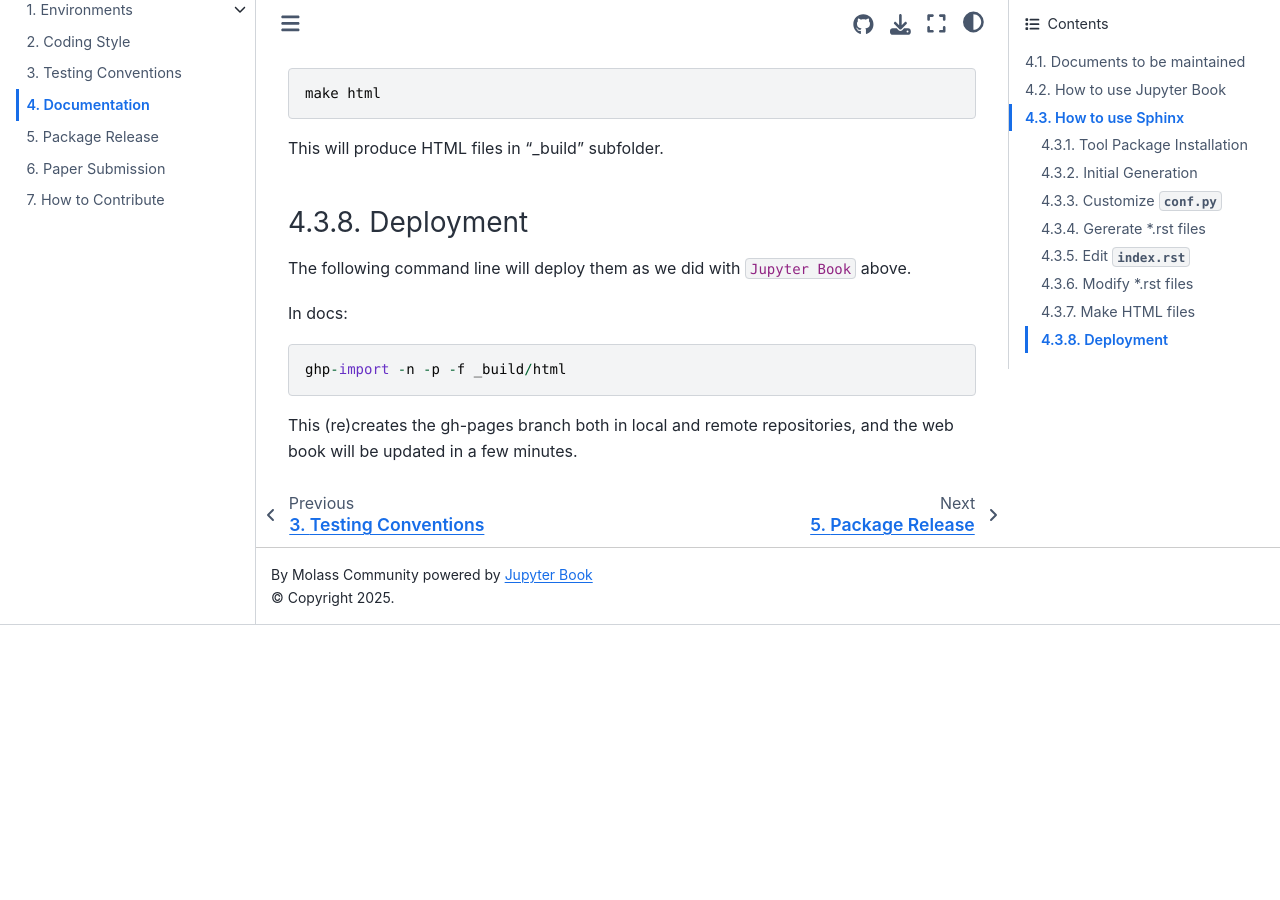
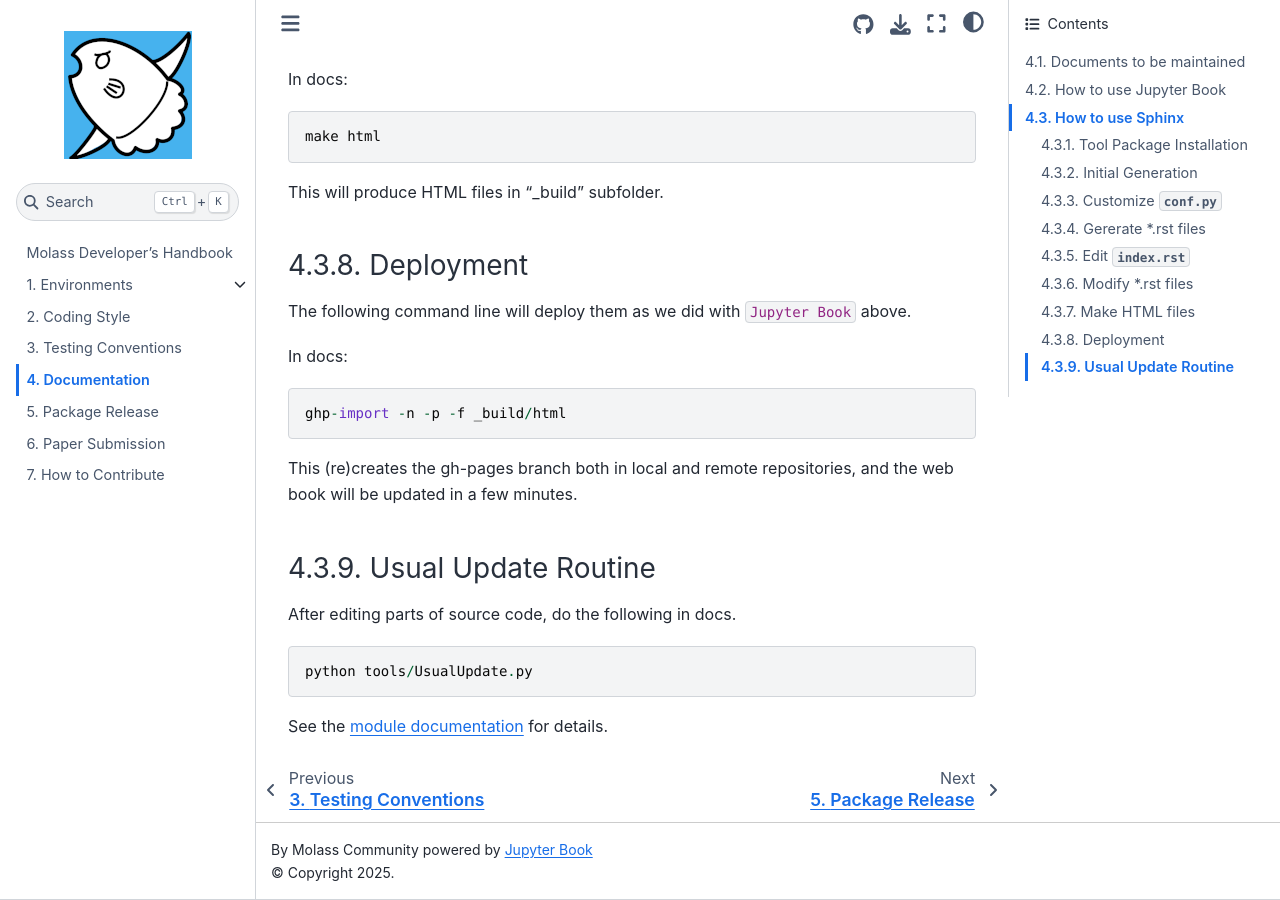
Before and after one commit to biosaxs-dev/molass-develop, a Jupyter Book: the page built from chapters/07/documentation.md, in a window 1280 px wide and 900 px high, scrolled down 6161 px. Built offline with Jupyter Book 1.0.4 settings and Sphinx 7.4.7 and the Sphinx Book theme 1.1.4, drawn with Linux system fonts in a browser that asks for light colours; before the commit the page ends 6786 px from its top, so only the background shows below that; some of the changed text lies outside the part shown.

Commit message:
add usual update routine section

````diff
--- a/chapters/07/documentation.md
+++ b/chapters/07/documentation.md
@@ -113,6 +113,8 @@ The web page will be updated in a few minutes, as a result of automatic deployme
 If you are interested in details of this step, see the [README](https://github.com/c-w/ghp-import) of ghp-import.
 
 ## How to use Sphinx
+
+If you are just updating existing parts of the document, skip to [Usual Update Routine](usual_update_routine).
 
 ### Tool Package Installation
 
@@ -230,3 +232,14 @@ ghp-import -n -p -f _build/html
 ```
 
 This (re)creates the gh-pages branch both in local and remote repositories, and the web book will be updated in a few minutes.
+
+(usual_update_routine)=
+### Usual Update Routine
+
+After editing parts of source code, do the following in docs.
+
+```
+python tools/UsualUpdate.py
+```
+
+See the [module documentation](https://nshimizu0721.github.io/molass-library/source/UsualUpdate.html#module-UsualUpdate) for details.
````
